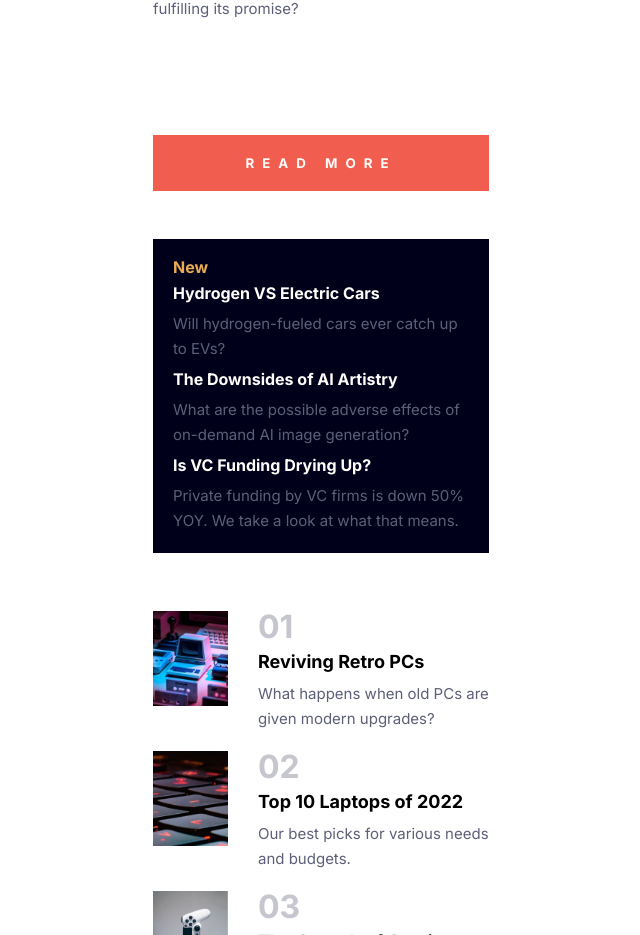
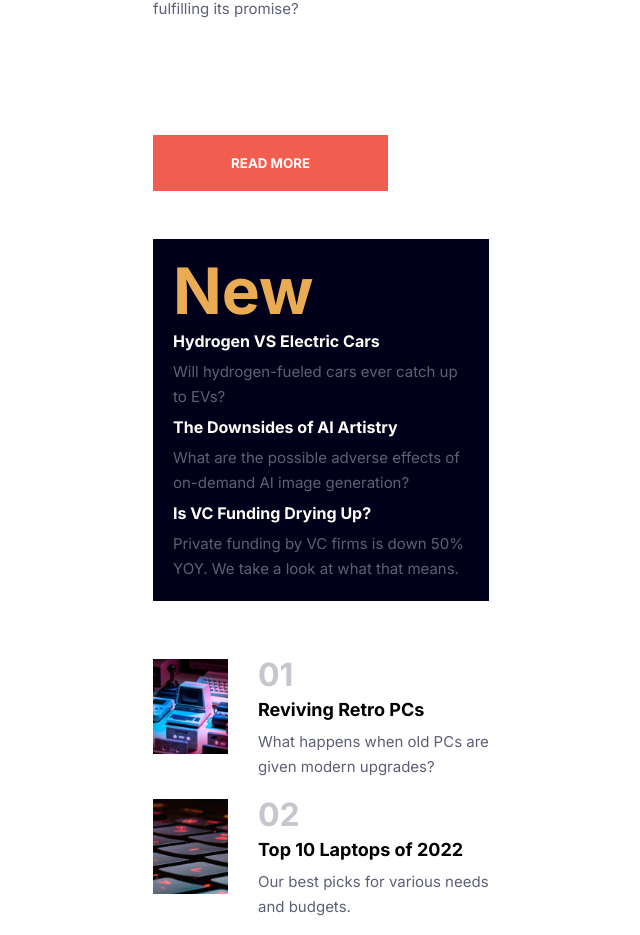
Before and after one commit to FranciscoFrontEndDeveloper/newshomepagemain, an Angular app: page / in a window 1280 px wide. Shown: the part 839-1774 px from the top of the page, without its empty margins (319-959 px from the left). Built offline with nearby package versions, Linux system fonts and the light colour scheme.

Commit message:
hover styles finished

```diff
--- a/src/app/components/news/news.component.sass
+++ b/src/app/components/news/news.component.sass
@@ -3,6 +3,7 @@
 h2
  color: $Softorange
  text-transform: capitalize
+ font-size: 4rem
 
 .containerNews
  height: 100%
--- a/src/app/components/texts/texts.component.sass
+++ b/src/app/components/texts/texts.component.sass
@@ -10,10 +10,14 @@
 
 .textClass
   color: $Off-white
+  &:hover
+    color: $Softorange
 
 .textClassBlack
   color: #000
   font-size: 18px
+  &:hover
+    color: $Softred
 
 .textContainer
 p
--- a/src/app/components/title/title.component.sass
+++ b/src/app/components/title/title.component.sass
@@ -31,7 +31,10 @@
    text-transform: uppercase
    font-weight: bold
    border: none
-   letter-spacing: 8px
+   letter-spacing: 8p
+   width: 70%
+   &:hover
+      background: $Verydarkblue
 
 @media screen and ( min-width: 1440px  )
    .containerTitle
```
